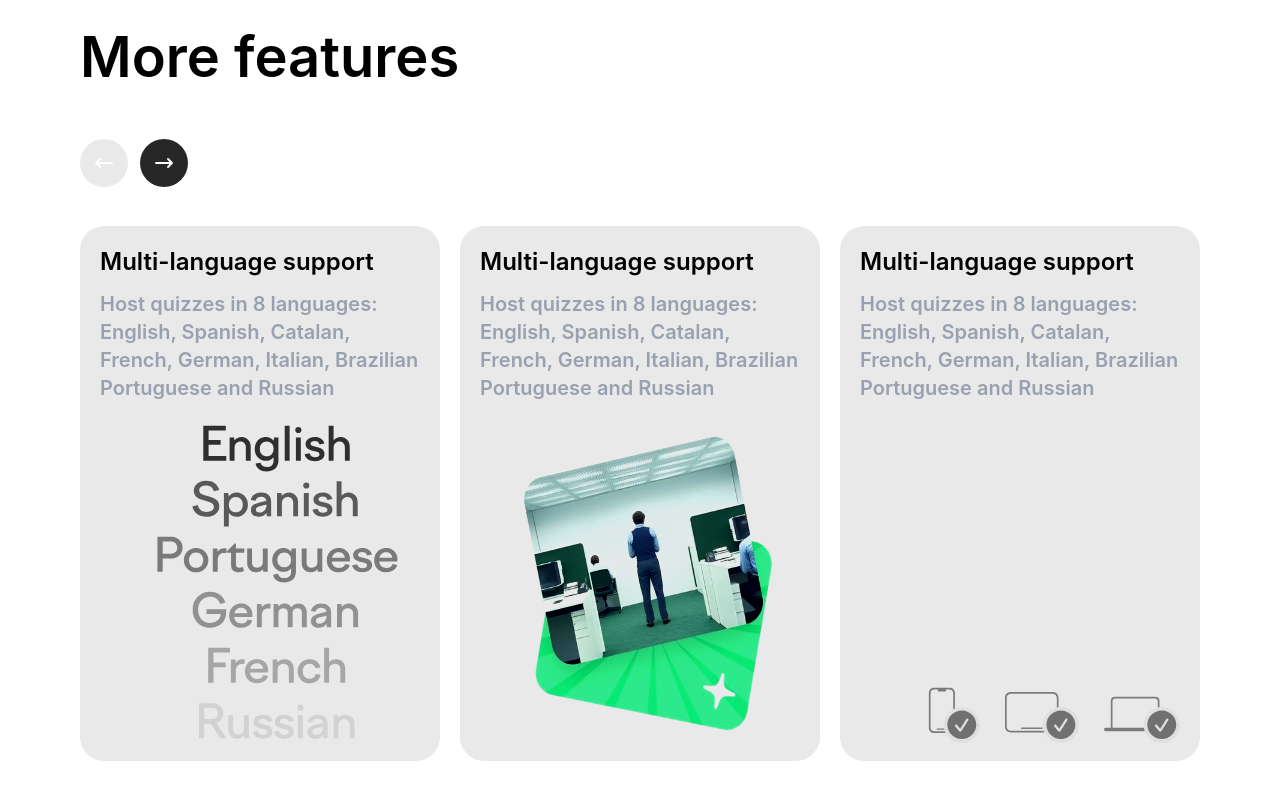
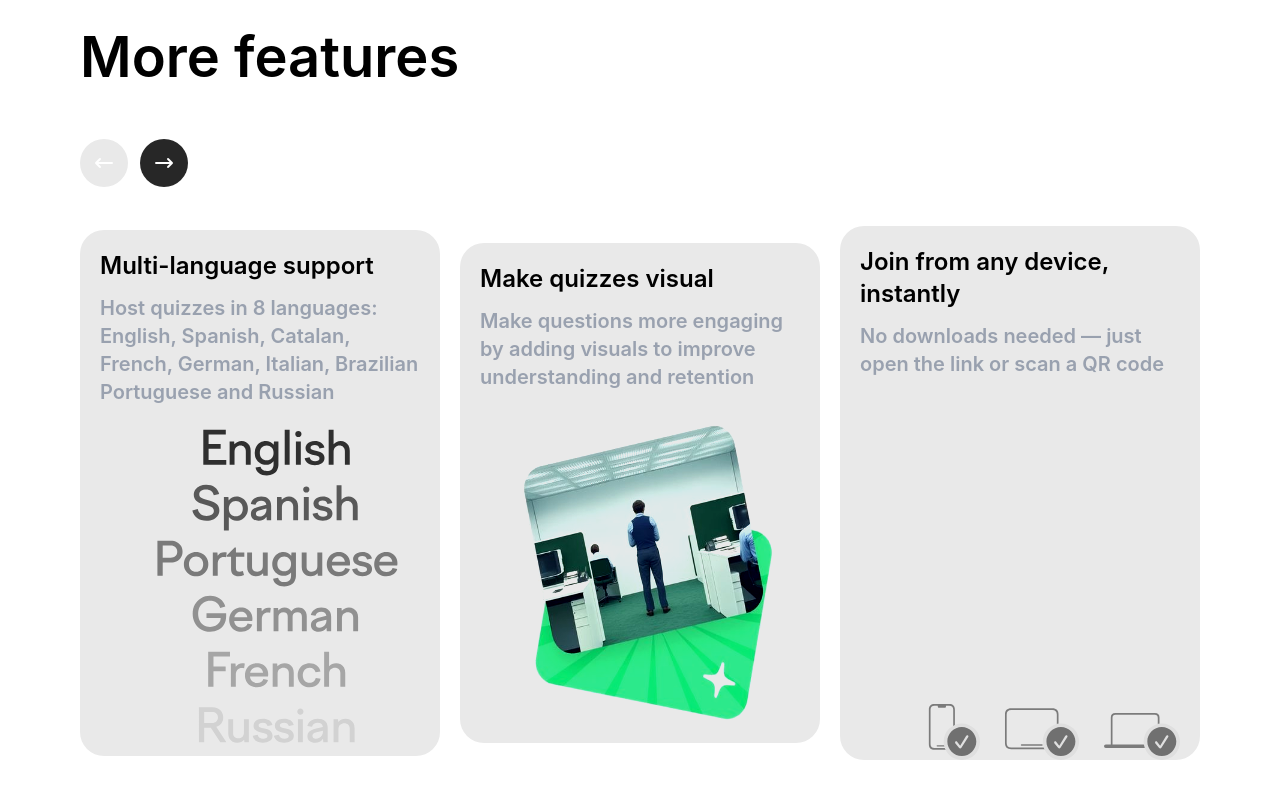
Before and after one commit to Mr-kartik-dev/kvistly-3rd, a website: page index.html in a window 1280 px wide. Shown: the part 6455-7255 px from the top of the page. Drawn offline with Linux system fonts and the light colour scheme.

Commit message:
fix layout

```diff
--- a/index.html
+++ b/index.html
@@ -15,10 +15,10 @@
 <body class="w-full">
 
     <nav class="w-full h-20 flex items-center justify-center sticky top-0 z-10">
-        <div class="w-full lg:w-2/3 h-23 flex items-center justify-center ">
+        <div class="w-full lg:w-[50%] h-23 flex items-center justify-center ">
             <div
                 class="w-48 whitespace-nowrap md:w-56 lg:w-[93%] bg-[#F1F1F1] font-semibold h-12 rounded-full  flex items-center justify-start text-[17px] gap-5 px-5 [&>a]:hover:text-gray-500 [&>a]:hover:cursor-pointer">
-                <img src="./public/top-logo.svg" alt="" class="h-8 cursor-pointer">
+                <img src="./public/top-logo.svg" alt="" class="h-8 cursor-pointer hover:opacity-70">
                 <a href="#" class="hidden lg:block">Explore</a>
                 <a href="#" class="hidden lg:block">Client stories</a>
                 <a href="#" class="hidden lg:block">Help and guides</a>
@@ -28,7 +28,7 @@
                 <i class="fa-solid fa-bars md:hidden!"></i>
             </div>
         </div>
-        <div class="hidden lg:flex w-1/3 h-23 items-center justify-end gap-7 pr-13 font-semibold">
+        <div class="hidden lg:flex md:w-[50%] h-23 items-center justify-end gap-7 pr-13 font-semibold">
             <button class="bg-gray-200 hover:bg-gray-300 rounded-full w-20 h-12 cursor-pointer">Log In</button>
             <button class="bg-[#3DEB8D] rounded-full w-35 h-12 hover:bg-[#39DD85] cursor-pointer">Book a Demo</button>
         </div>
@@ -123,7 +123,8 @@
         Made for teams,<br> training and events</h1>
 
     <main class="w-full  min-h-screen mt-11">
-        <div class="w-full lg:h-170 flex flex-col lg:flex-row items-center justify-center gap-7  [&>div]:rounded-3xl">
+        <div
+            class="w-full lg:h-170 flex flex-col lg:flex-row items-center justify-center gap-7  [&>div]:rounded-3xl [&>div]:hover:scale-105 [&>div]:duration-300">
             <div class="w-[90%] lg:w-[29%] h-115 lg:h-157 bg-[#F5F5F5] relative px-6 lg:px-10 pt-4">
                 <h3 class="text-[20px] lg:text-[23px] font-semibold">Team Building</h3>
                 <p class="text-[17px] lg:text-[20px] text-gray-400 leading-7">Make team activities more engaging with
@@ -269,33 +270,33 @@
                     <i class="fa-solid fa-arrow-left-long"></i>
                 </button>
                 <button
-                    class="w-12 h-12 rounded-full bg-[#272727] text-white text-base flex items-center justify-center">
+                    class="w-12 h-12 rounded-full bg-[#272727] hover:bg-[#5A5B59] text-white text-base flex items-center justify-center">
                     <i class="fa-solid fa-arrow-right-long"></i>
                 </button>
             </div>
 
-            <div class="w-full lg:h-133 flex flex-col lg:flex-row items-center justify-between gap-5 pr-5 lg:pr-20">
-                <div class="w-full lg:w-[439px] h-[535px] bg-[#e9e9e9] rounded-3xl pt-5 px-5">
+            <div class="w-full md:h-133 flex flex-col lg:flex-row items-center justify-between gap-5 pr-5 lg:pr-20">
+                <div class="w-full md:w-109.7 h-133.7 bg-[#e9e9e9] rounded-3xl pt-5 px-5">
                     <h2 class="text-xl lg:text-2xl">Multi-language support</h2>
                     <p class="text-lg lg:text-xl text-gray-400 my-3">Host quizzes in 8 languages: English, Spanish,
                         Catalan,
                         French, German, Italian, Brazilian Portuguese and Russian</p>
                     <img src="./public/english.svg" alt="" class="pl-8 mb-0">
                 </div>
-                <div class="w-full lg:w-[439px] h-[535px] bg-[#e9e9e9] rounded-3xl py-5 px-5">
-                    <h2 class="text-xl lg:text-2xl">Multi-language support</h2>
-                    <p class="text-lg lg:text-xl text-gray-400 my-3">Host quizzes in 8 languages: English, Spanish,
-                        Catalan,
-                        French, German, Italian, Brazilian Portuguese and Russian</p>
+                <div class="w-full md:w-109.7 h-133.7 bg-[#e9e9e9] rounded-3xl py-5 px-5">
+                    <h2 class="text-xl lg:text-2xl">Make quizzes visual</h2>
+                    <p class="text-lg lg:text-xl text-gray-400 my-3">Make questions more engaging by adding visuals to
+                        improve understanding and retention</p>
                     <img src="./public/green.jpg" alt=""
                         class="pl-5 w-90 h-80 mix-blend-multiply contrast-125 brightness-105">
                 </div>
-                <div class="w-full lg:w-[439px] h-[535px] bg-[#e9e9e9] rounded-3xl pt-5 px-5">
-                    <h2 class="text-xl lg:text-2xl">Multi-language support</h2>
-                    <p class="text-lg lg:text-xl text-gray-400 my-3">Host quizzes in 8 languages: English, Spanish,
-                        Catalan,
-                        French, German, Italian, Brazilian Portuguese and Russian</p>
-                    <img src="./public/3-device.svg" alt="" class="pl-15 mt-70 mix-blend-multiply">
+                <div class="w-full md:w-109.7 h-133.7 bg-[#e9e9e9] rounded-3xl pt-5 px-5">
+                    <h2 class="text-xl lg:text-2xl">Join from any device, instantly</h2>
+                    <p class="text-lg lg:text-xl text-gray-400 my-3">No downloads needed — just open the link or scan a
+                        QR code
+
+                    </p>
+                    <img src="./public/3-device.svg" alt="" class="md:pl-15 pl-5 mt-80 mix-blend-multiply">
                 </div>
             </div>
         </section>
```
Also changed, not shown: src/output.css.
